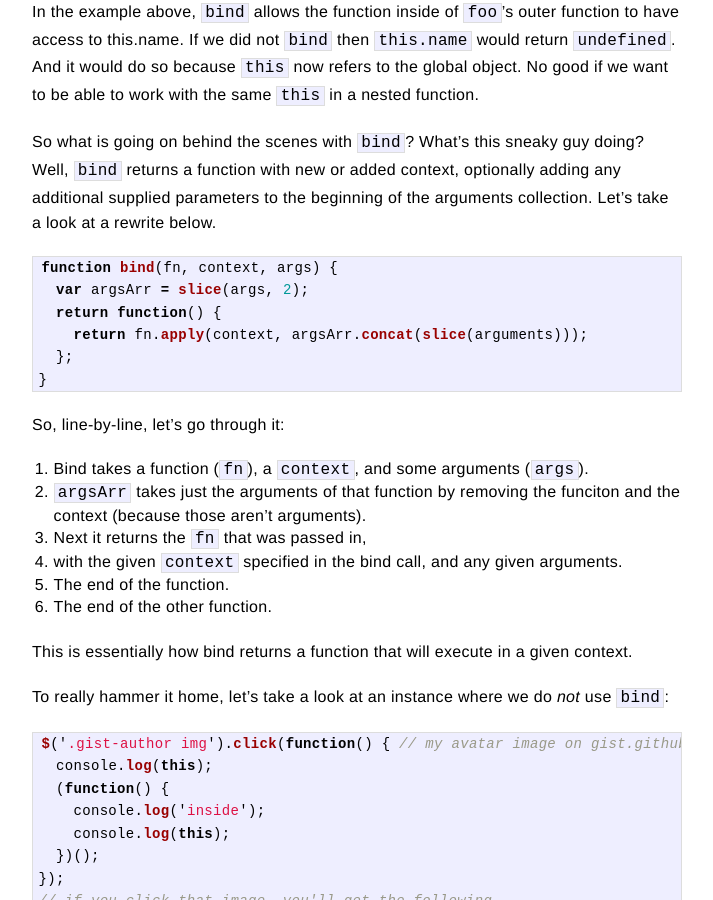
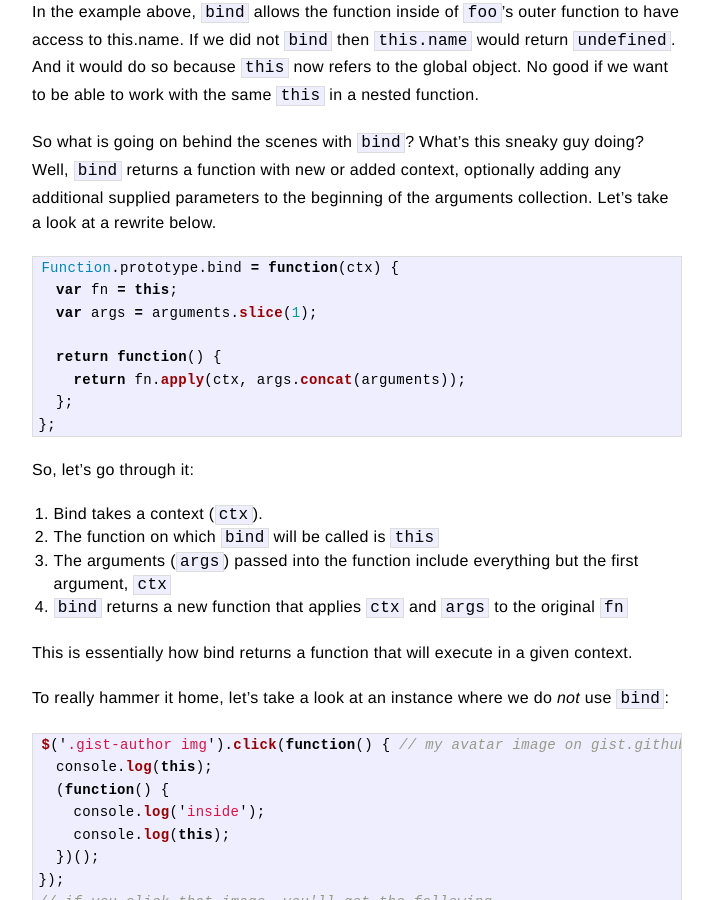
Before and after one commit to venmo/venmo.github.io, a Jekyll site: the page built from _posts/2014-07-31-bind-in-javascript.md, in a window 1280 px wide and 900 px high, scrolled down 700 px. Shown: the whole window, without its empty margins (283-996 px from the left). Built offline with Jekyll 4.4.1, drawn with Linux system fonts in a browser that asks for light colours; Markdown is read by kramdown in place of the engine named in the settings.

Commit message:
Fix code snippet and walkthrough

```diff
--- a/_posts/2014-07-31-bind-in-javascript.md
+++ b/_posts/2014-07-31-bind-in-javascript.md
@@ -30,22 +30,22 @@ In the example above, `bind` allows the function inside of `foo`'s outer functio
 So what is going on behind the scenes with `bind`? What's this sneaky guy doing? Well, `bind` returns a function with new or added context, optionally adding any additional supplied parameters to the beginning of the arguments collection. Let's take a look at a rewrite below.
 
 {% highlight javascript %}
-function bind(fn, context, args) {
-  var argsArr = slice(args, 2);
+Function.prototype.bind = function(ctx) {
+  var fn = this;
+  var args = arguments.slice(1);
+
   return function() {
-    return fn.apply(context, argsArr.concat(slice(arguments)));
+    return fn.apply(ctx, args.concat(arguments));
   };
-}
+};
 {% endhighlight %}
 
-So, line-by-line, let's go through it:
+So, let's go through it:
 
-1. Bind takes a function (`fn`), a `context`, and some arguments (`args`).
-2. `argsArr` takes just the arguments of that function by removing the funciton and the context (because those aren't arguments).
-3. Next it returns the `fn` that was passed in,
-4. with the given `context` specified in the bind call, and any given arguments.
-5. The end of the function.
-6. The end of the other function.
+1. Bind takes a context (`ctx`).
+2. The function on which `bind` will be called is `this`
+3. The arguments (`args`) passed into the function include everything but the first argument, `ctx`
+4. `bind` returns a new function that applies `ctx` and `args` to the original `fn`
 
 This is essentially how bind returns a function that will execute in a given context.
 
```
